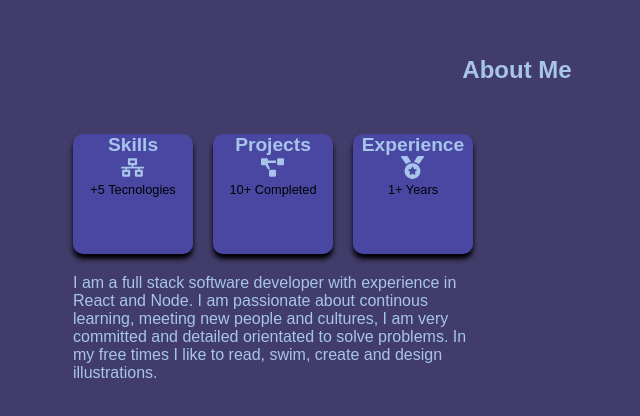
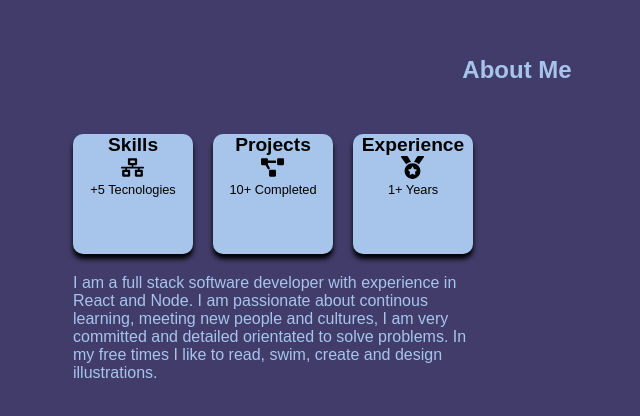
Before and after one commit to jonathanedd/Portafolio, a React (Create React App) app: page / in a window 1280 px wide. Shown: the part 814-1230 px from the top of the page, without its empty margins (123-763 px from the left). Built offline with nearby package versions, Linux system fonts and the light colour scheme.

Commit message:
Fixed about me div background colors

```diff
--- a/src/styles/Projects.styles.js
+++ b/src/styles/Projects.styles.js
@@ -21,7 +21,7 @@ export const Tittle = styled.h1`
 `;
 
 export const Cards = styled.div`
-  color: #a7c5eb;
+  color: #000;
   display: flex;
   margin-left: 80px;
   margin-top: 50px;
@@ -34,7 +34,7 @@ export const Cards = styled.div`
   div {
     width: 120px;
     height: 120px;
-    background-color: #4a47a3;
+    background-color: #a7c5eb;
     border-radius: 10px;
     box-shadow: 0px 5px 5px rgb(0, 0, 0);
     font-size: 0.8rem;
@@ -46,6 +46,9 @@ export const Cards = styled.div`
     }
   }
   p {
+    color: #000;
+  }
+  h2 {
     color: #000;
   }
 `;
```
